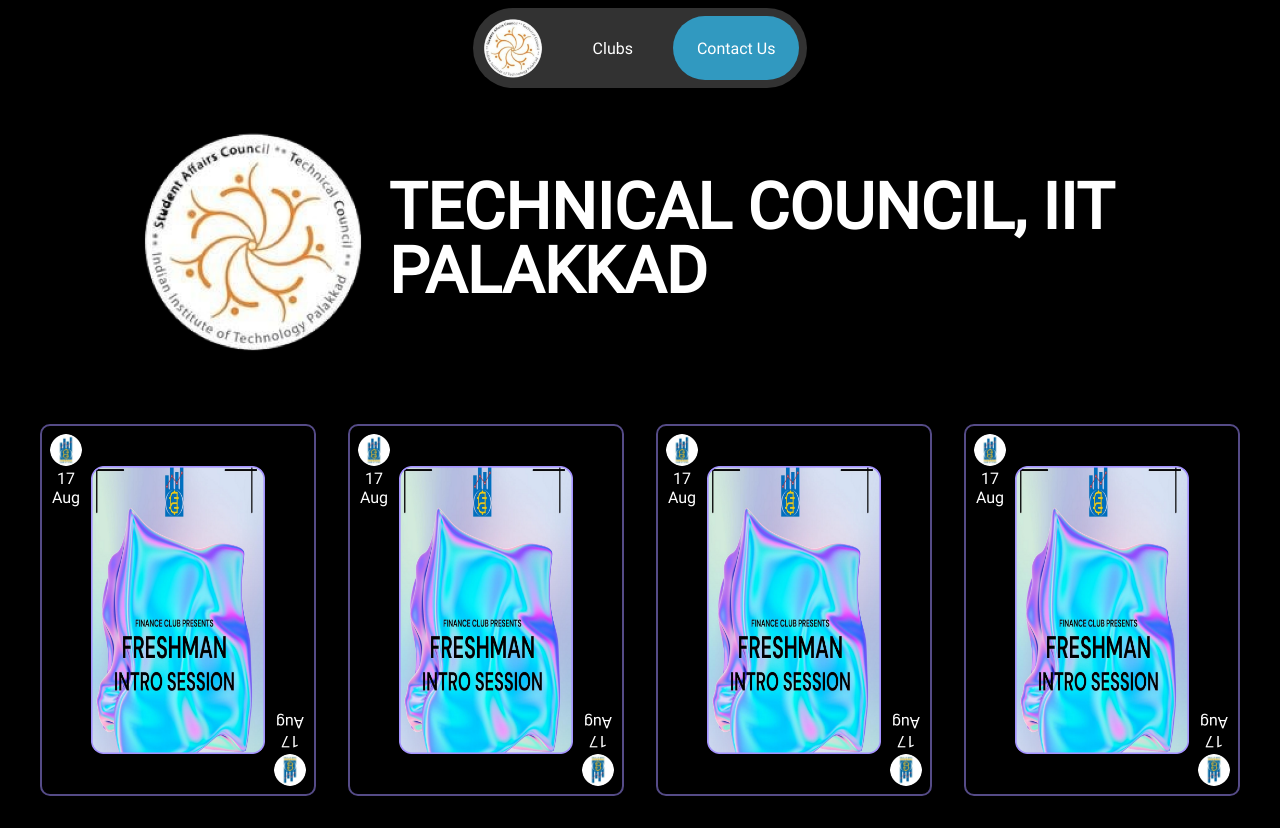
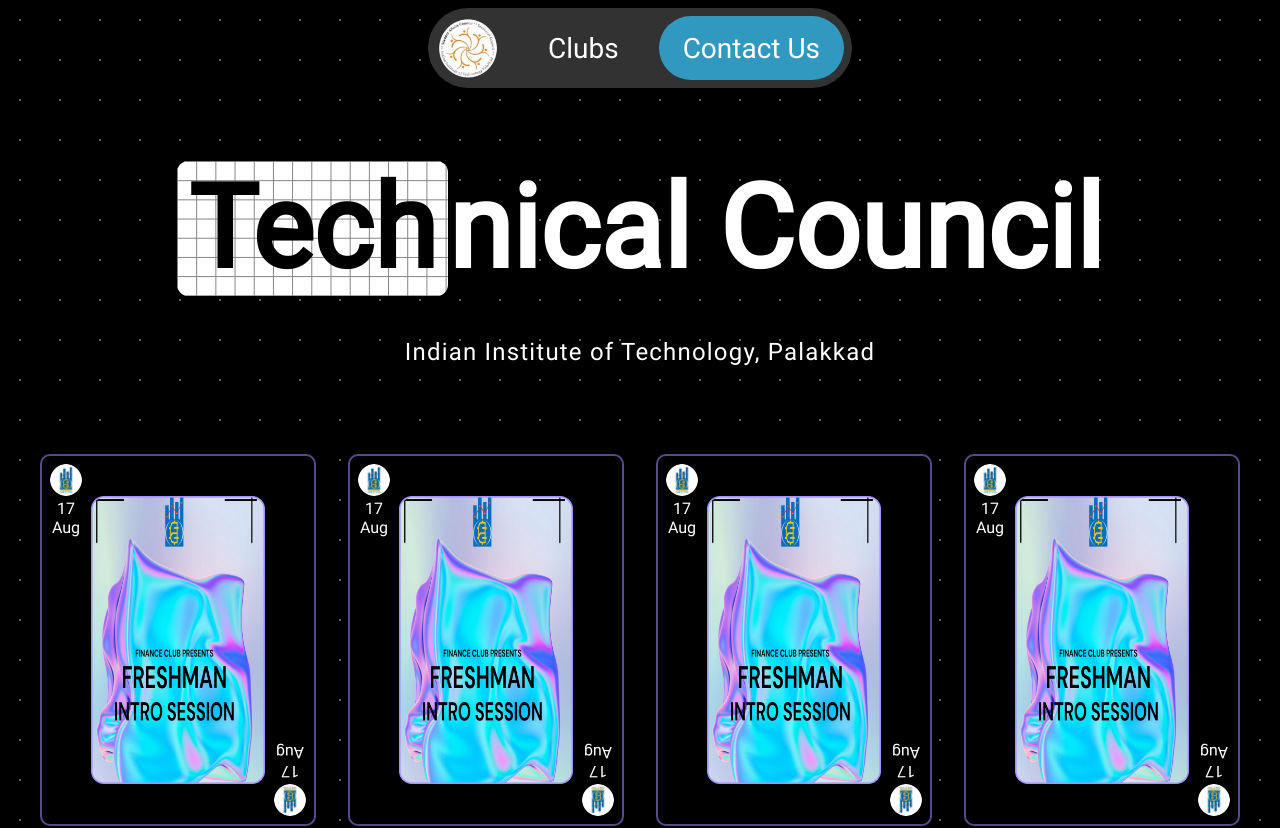
Before and after one commit to hemant030406/tech_council-iitpkd, a SvelteKit app: page / in a window 1280 px wide. Shown: the top 828 px of the page. Built offline with nearby package versions, Linux system fonts and the light colour scheme.

Commit message:
banner changes, formatted

```diff
--- a/src/app.html
+++ b/src/app.html
@@ -1,14 +1,17 @@
 <!doctype html>
 <html lang="en">
+
 <head>
 	<meta charset="utf-8" />
 	<link rel="icon" href="%sveltekit.assets%/favicon.png" />
 	<meta name="viewport" content="width=device-width, initial-scale=1" />
 	%sveltekit.head%
 </head>
+
 <body data-sveltekit-preload-data="hover">
 	<div style="display: contents">%sveltekit.body%</div>
 </body>
+
 </html>
 
 <style>
@@ -25,8 +28,14 @@
 			url('%sveltekit.assets%/fonts/Roboto-Regular.ttf') format('svg');
 		/* Legacy iOS */
 	}
-body{
+
+	body {
 
 		font-family: "Roboto";
 	}
+
+	body {
+		background-size: 40px 40px;
+		background-image: radial-gradient(circle, #ffffff67 1px, rgba(0, 0, 0, 0) 1px);
+	}
 </style>
--- /dev/null
+++ b/src/lib/components/FontCycle.svelte
@@ -0,0 +1,27 @@
+<script>
+    export let text;
+</script>
+<span>{text}</span>
+
+<style>
+    @keyframes fontcycle {
+        0% {
+            font-family: 'Courier New', Courier, monospace;
+        }
+        20% {
+            font-family: 'Roboto'
+        }
+        40% {
+            font-family:'Gill Sans', 'Gill Sans MT', Calibri, 'Trebuchet MS', sans-serif;
+        }
+        60% {
+            font-family: 'Times New Roman', Times, serif;
+        }
+        80% {
+            font-family: monospace;
+        }
+    }
+    span {
+        animation: fontcycle 4s linear 0s infinite;
+    }
+</style>
--- a/src/lib/components/Nav.svelte
+++ b/src/lib/components/Nav.svelte
@@ -54,6 +54,7 @@
         background: #323232;
         color: white;
         border-radius: 45px;
+        font-size: 28px;
     }
     .navbar a {
         text-decoration: none;
--- a/src/routes/+page.svelte
+++ b/src/routes/+page.svelte
@@ -39,17 +39,33 @@
 
 <div class="main">
     <div class="header">
-		<div class="logo" style="background-image: url({logo});"></div>
-		<h1>TECHNICAL COUNCIL, IIT PALAKKAD</h1>
+        <!-- <div class="logo" style="background-image: url({logo});"></div> -->
+        <div class="text">
+            <h1><span class="golden">Tech</span>nical Council</h1>
+            <p>Indian Institute of Technology, Palakkad</p>
+        </div>
     </div>
     <div class="events">
         {#each events as e}
-			<EventCard logo={e.cardLogo} cornerLogo={e.cornerLogo} date={e.date} />
+            <EventCard
+                logo={e.cardLogo}
+                cornerLogo={e.cornerLogo}
+                date={e.date}
+            />
         {/each}
     </div>
 </div>
 
 <style>
+    .golden {
+        background-color: rgb(255, 255, 255);
+        border-radius: 0.1em;
+        padding-inline: 0.1em;
+        color: black;
+        background-size: 19.2px 19.2px;
+        background-image: linear-gradient(to right, grey 1px, transparent 1px),
+            linear-gradient(to bottom, grey 1px, transparent 1px);
+    }
     .events {
         display: flex;
         justify-content: center;
@@ -73,6 +89,10 @@
         gap: 1rem;
         align-items: center;
     }
+    .text {
+        width: max-content;
+        text-align: center;
+    }
     .logo {
         background-size: contain;
         background-position: center;
@@ -82,27 +102,31 @@
     }
     h1 {
         margin: 0;
-		font-size: 400%;
+        font-size: 9vw;
+        margin-top: 4vw;
+        margin-bottom: 4vw;
         line-height: 1;
-		width: 60%;
     }
-
-	@media (max-width: 650px){
-		h1{
+    .text > p {
+        font-size: 24px;
+        letter-spacing: 0.05em;
+    }
+    @media (max-width: 650px) {
+        h1 {
             font-size: 250%;
             width: 50%;
         }
-		.logo{
+        .logo {
             width: 10rem;
             height: 10rem;
         }
     }
-	@media (max-width: 500px){
-		h1{
+    @media (max-width: 500px) {
+        h1 {
             font-size: 170%;
             width: 50%;
         }
-		.logo{
+        .logo {
             width: 8rem;
             height: 8rem;
         }
```
Lines whose indentation alone changed are shown as unchanged.
